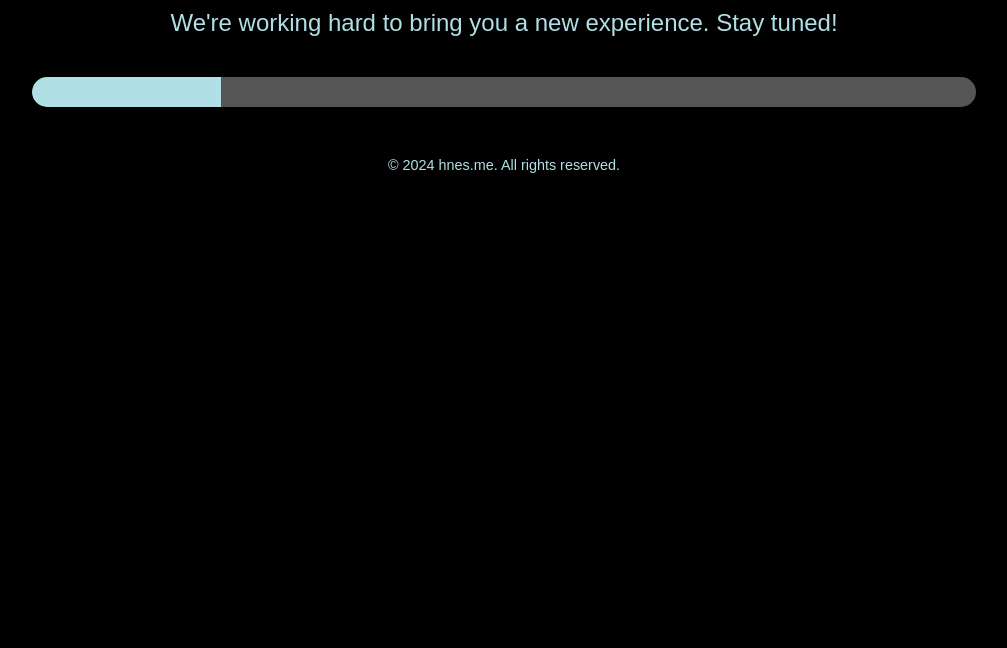
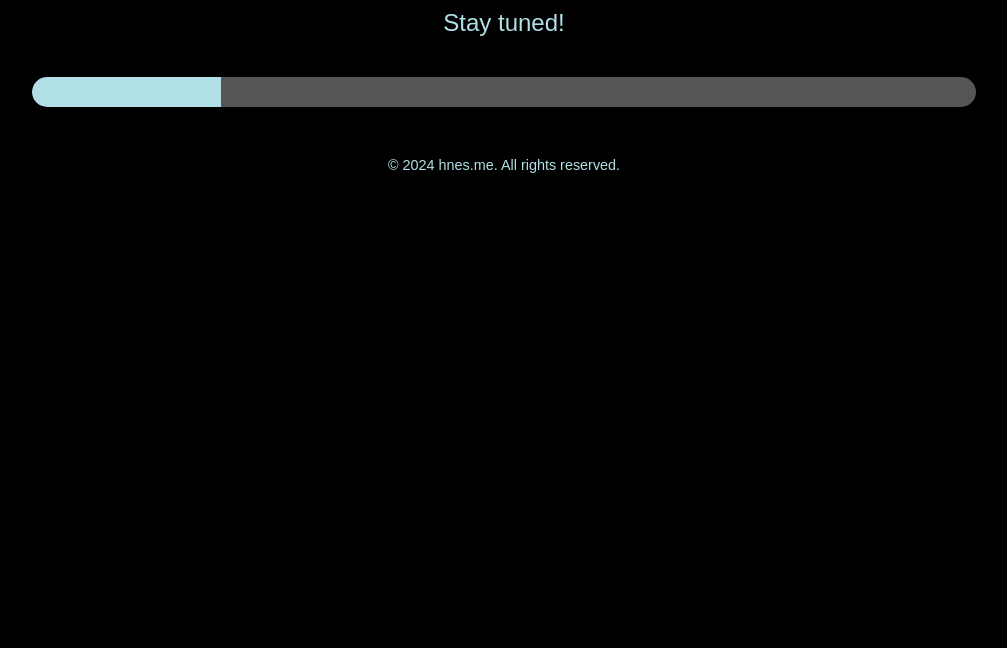
Before and after one commit to 7niss/hnes, a plain HTML site: page index.html in a window 1280 px wide. Shown: the part 152-800 px from the top of the page, without its empty margins (136-1143 px from the left). Drawn offline with Linux system fonts and the light colour scheme.

Commit message:
Update index.html

```diff
--- a/index.html
+++ b/index.html
@@ -13,7 +13,7 @@
             <h1>hnes.me is currently being worked on.</h1>
         </header>
         <main>
-            <p>We're working hard to bring you a new experience. Stay tuned!</p>
+            <p>Stay tuned!</p>
             <div class="progress">
                 <div class="progress-bar"></div>
             </div>
```
